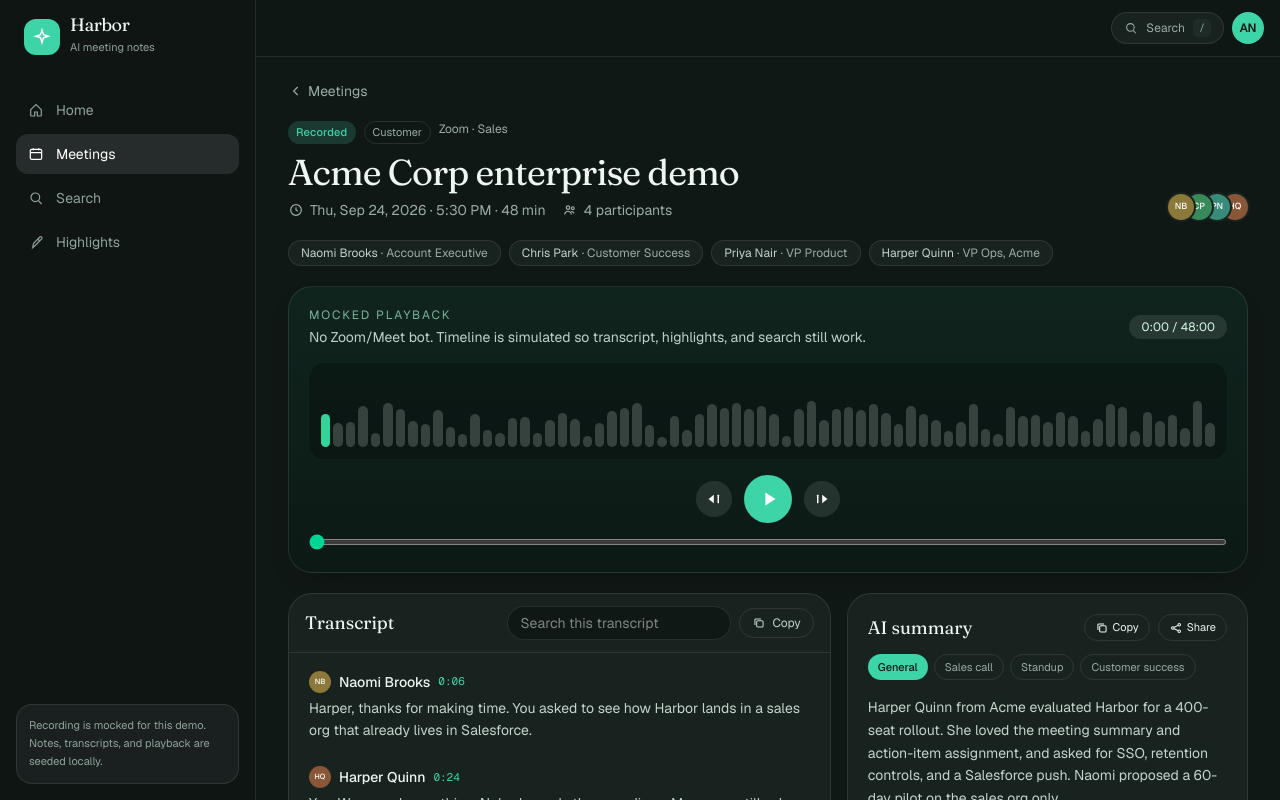
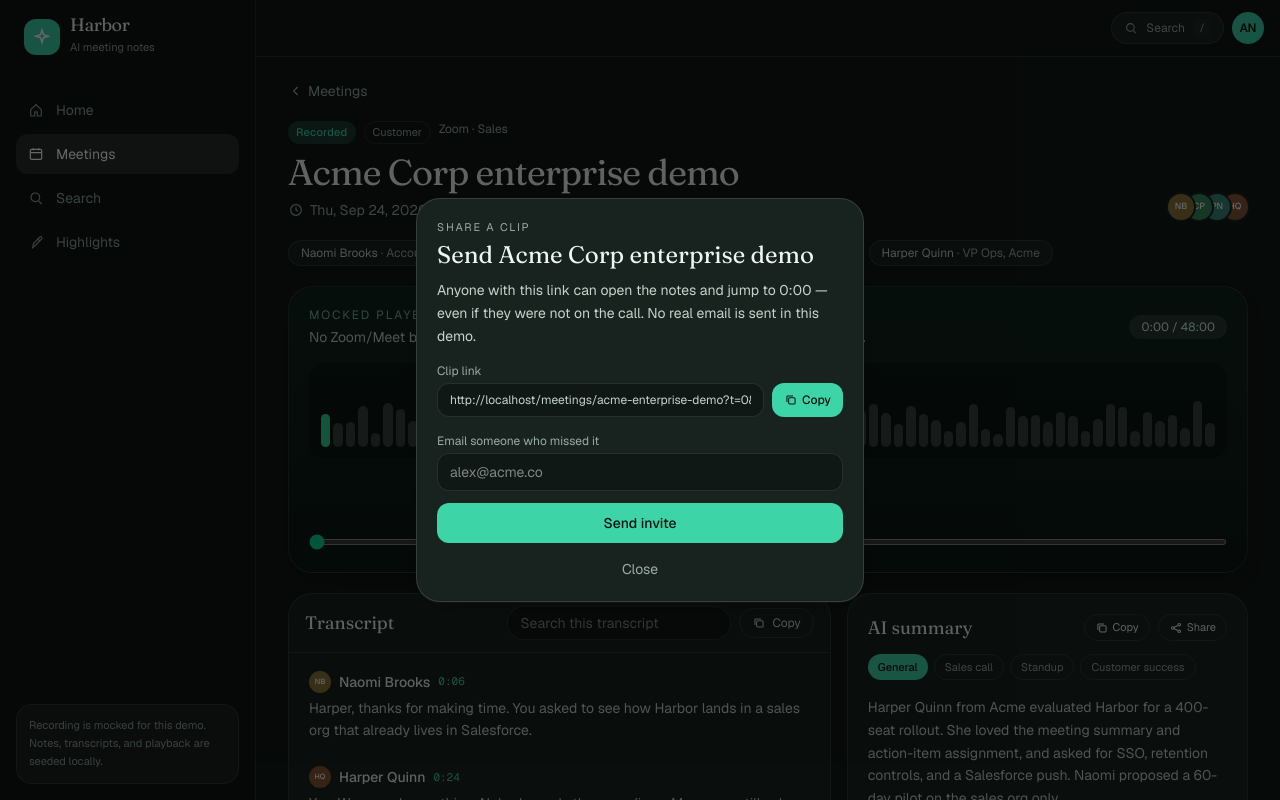
Before and after one commit to Anish2804/8x-fathom-clone, a Next.js app: page /meetings/acme-enterprise-demo in a window 1280 px wide. Both pictures are taken after a click on the button "Share". Shown: the top 800 px of the page. Built offline with nearby package versions, Linux system fonts and the light colour scheme.

Commit message:
Add a share-clip flow for people who were not on the call.
Share opens a modal with a copyable timestamped link and a mocked email invite so the non-attendee path is visible end to end.

Co-authored-by: Cursor <cursoragent@cursor.com>

```diff
--- a/src/components/MeetingDetail.tsx
+++ b/src/components/MeetingDetail.tsx
@@ -130,6 +130,7 @@ export function MeetingDetail({ meeting }: { meeting: Meeting }) {
           meeting={meeting}
           actionItems={actionItems}
           highlights={highlights}
+          currentMs={playback.currentMs}
           onToggleAction={(id, next) => setOverrides((curr) => ({ ...curr, [id]: next }))}
           onJump={(ms) => playback.seek(ms)}
         />
--- /dev/null
+++ b/src/components/ShareClipModal.tsx
@@ -0,0 +1,100 @@
+"use client";
+
+import { useMemo, useState } from "react";
+import { IconCheck, IconCopy } from "@/components/icons";
+import { formatClock } from "@/lib/format";
+import type { Meeting } from "@/lib/types";
+
+export function ShareClipModal({
+  meeting,
+  currentMs,
+  onClose,
+}: {
+  meeting: Meeting;
+  currentMs: number;
+  onClose: () => void;
+}) {
+  const [email, setEmail] = useState("");
+  const [copied, setCopied] = useState(false);
+  const [sent, setSent] = useState(false);
+  const link = useMemo(() => {
+    const origin = typeof window === "undefined" ? "https://harbor.notes" : window.location.origin;
+    return `${origin}/meetings/${meeting.id}?t=${Math.round(currentMs)}&share=clip`;
+  }, [meeting.id, currentMs]);
+
+  async function copyLink() {
+    await navigator.clipboard.writeText(link);
+    setCopied(true);
+    setTimeout(() => setCopied(false), 1600);
+  }
+
+  return (
+    <div className="fixed inset-0 z-50 flex items-end justify-center bg-black/60 p-4 sm:items-center" onClick={onClose}>
+      <div
+        role="dialog"
+        aria-labelledby="share-clip-title"
+        className="surface w-full max-w-md rounded-3xl p-5"
+        onClick={(e) => e.stopPropagation()}
+      >
+        <p className="text-[11px] uppercase tracking-[0.16em] text-[var(--muted)]">Share a clip</p>
+        <h2 id="share-clip-title" className="mt-1 font-[family-name:var(--font-display)] text-2xl">
+          Send {meeting.title}
+        </h2>
+        <p className="mt-2 text-sm leading-relaxed text-[var(--ink-soft)]">
+          Anyone with this link can open the notes and jump to {formatClock(currentMs)} — even if they were not on
+          the call. No real email is sent in this demo.
+        </p>
+        <label className="mt-4 block text-xs text-[var(--muted)]">Clip link</label>
+        <div className="mt-1 flex gap-2">
+          <input
+            readOnly
+            value={link}
+            className="min-w-0 flex-1 rounded-xl border border-[var(--line)] bg-[var(--bg)] px-3 py-2 text-xs text-[var(--ink-soft)]"
+          />
+          <button
+            onClick={copyLink}
+            className="inline-flex items-center gap-1 rounded-xl bg-[var(--accent)] px-3 text-xs font-medium text-[#0c1613]"
+          >
+            {copied ? <IconCheck className="h-3.5 w-3.5" /> : <IconCopy className="h-3.5 w-3.5" />}
+            {copied ? "Copied" : "Copy"}
+          </button>
+        </div>
+        <form
+          className="mt-4"
+          onSubmit={(e) => {
+            e.preventDefault();
+            if (!email.trim()) return;
+            setSent(true);
+          }}
+        >
+          <label className="block text-xs text-[var(--muted)]">Email someone who missed it</label>
+          <input
+            type="email"
+            required
+            value={email}
+            onChange={(e) => {
+              setEmail(e.target.value);
+              setSent(false);
+            }}
+            placeholder="alex@acme.co"
+            className="mt-1 w-full rounded-xl border border-[var(--line)] bg-[var(--bg)] px-3 py-2 text-sm outline-none focus:border-[var(--accent)]"
+          />
+          <button
+            type="submit"
+            className="mt-3 w-full rounded-xl bg-[var(--accent)] py-2.5 text-sm font-medium text-[#0c1613]"
+          >
+            Send invite
+          </button>
+        </form>
+        {sent && (
+          <p className="mt-3 rounded-xl bg-[var(--accent-soft)] px-3 py-2 text-sm text-[var(--accent)]">
+            Invite queued for {email}. No message left this browser.
+          </p>
+        )}
+        <button onClick={onClose} className="mt-4 w-full text-sm text-[var(--muted)] hover:text-[var(--ink)]">
+          Close
+        </button>
+      </div>
+    </div>
+  );
+}
--- a/src/components/SummaryPane.tsx
+++ b/src/components/SummaryPane.tsx
@@ -6,6 +6,7 @@ import { IconCheck, IconCopy, IconShare } from "@/components/icons";
 import { formatClock } from "@/lib/format";
 import { saveActionStatus } from "@/lib/storage";
 import { applySummaryTemplate, SUMMARY_TEMPLATES, type SummaryTemplateId } from "@/lib/templates";
+import { ShareClipModal } from "@/components/ShareClipModal";
 import type { ActionItem, Highlight, Meeting } from "@/lib/types";
 
 export function SummaryPane({
@@ -14,15 +15,18 @@ export function SummaryPane({
   highlights,
   onToggleAction,
   onJump,
+  currentMs,
 }: {
   meeting: Meeting;
   actionItems: ActionItem[];
   highlights: Highlight[];
   onToggleAction: (id: string, next: ActionItem["status"]) => void;
   onJump: (ms: number) => void;
+  currentMs: number;
 }) {
-  const [copied, setCopied] = useState<"summary" | "link" | null>(null);
+  const [copied, setCopied] = useState(false);
   const [template, setTemplate] = useState<SummaryTemplateId>("general");
+  const [shareOpen, setShareOpen] = useState(false);
   const summary = useMemo(() => applySummaryTemplate(meeting, template), [meeting, template]);
 
   async function copySummary() {
@@ -36,14 +40,8 @@ export function SummaryPane({
       ...summary.sections.flatMap((section) => [section.title, ...section.items.map((t) => `• ${t}`), ""]),
     ].join("\n");
     await navigator.clipboard.writeText(text);
-    setCopied("summary");
-    setTimeout(() => setCopied(null), 1600);
-  }
-
-  async function copyLink() {
-    await navigator.clipboard.writeText(window.location.href);
-    setCopied("link");
-    setTimeout(() => setCopied(null), 1600);
+    setCopied(true);
+    setTimeout(() => setCopied(false), 1600);
   }
 
   return (
@@ -55,14 +53,14 @@ export function SummaryPane({
             onClick={copySummary}
             className="inline-flex items-center gap-1 rounded-full border border-[var(--line)] px-2.5 py-1 text-[11px] hover:bg-[var(--bg-muted)]"
           >
-            {copied === "summary" ? <IconCheck className="h-3.5 w-3.5" /> : <IconCopy className="h-3.5 w-3.5" />}
-            Copy
+            {copied ? <IconCheck className="h-3.5 w-3.5" /> : <IconCopy className="h-3.5 w-3.5" />}
+            {copied ? "Copied" : "Copy"}
           </button>
           <button
-            onClick={copyLink}
+            onClick={() => setShareOpen(true)}
             className="inline-flex items-center gap-1 rounded-full border border-[var(--line)] px-2.5 py-1 text-[11px] hover:bg-[var(--bg-muted)]"
           >
-            {copied === "link" ? <IconCheck className="h-3.5 w-3.5" /> : <IconShare className="h-3.5 w-3.5" />}
+            <IconShare className="h-3.5 w-3.5" />
             Share
           </button>
         </div>
@@ -163,6 +161,9 @@ export function SummaryPane({
           </ul>
         )}
       </section>
+      {shareOpen && (
+        <ShareClipModal meeting={meeting} currentMs={currentMs} onClose={() => setShareOpen(false)} />
+      )}
     </aside>
   );
 }
```
